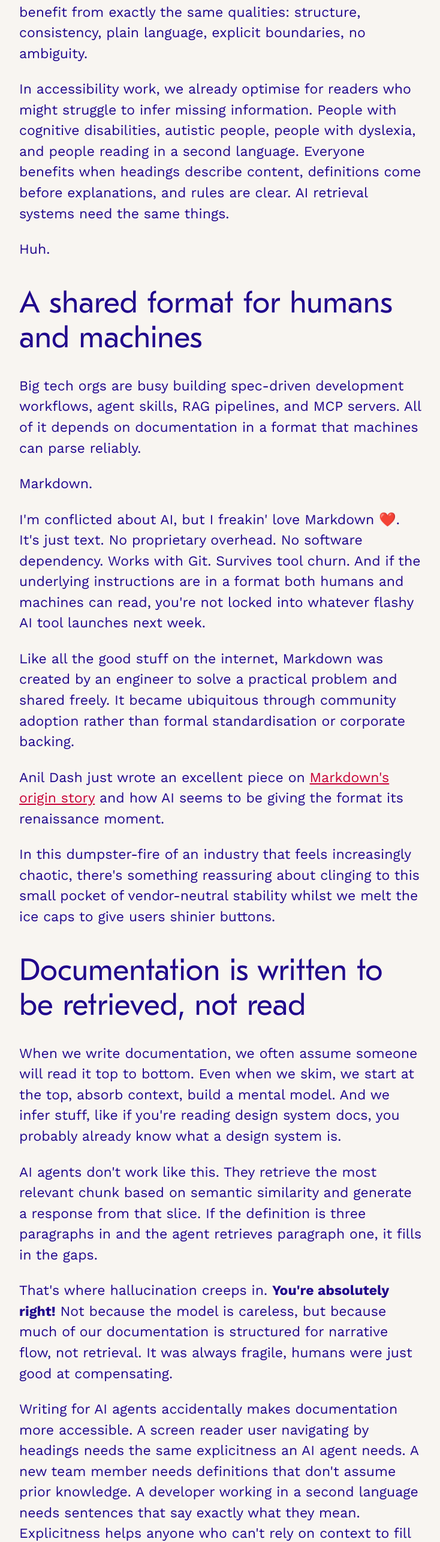
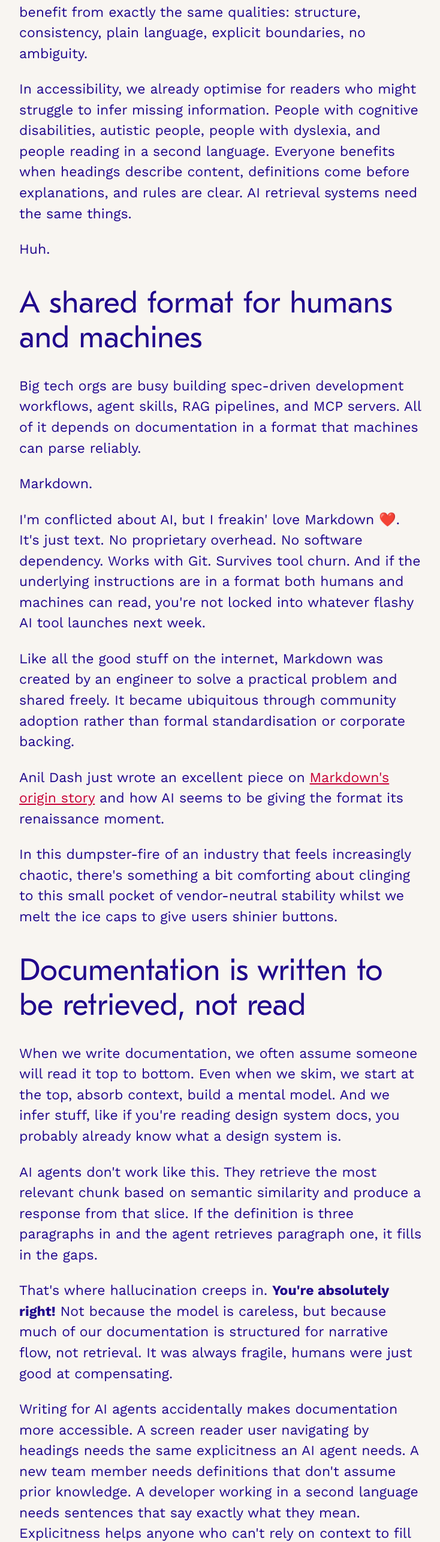
Before and after one commit to Grrreidy/astro-site, an Astro site: page /blog/ai-is-accidently-making-documentation-accessible in a window 1280 px wide. Shown: the part 1001-3572 px from the top of the page at 60% size, without its empty margins (271-1005 px from the left). Built offline with nearby package versions, Linux system fonts and the light colour scheme; Astro itself is replaced by a stand-in of ours.

Commit message:
blog post edits

```diff
--- a/src/content/blog/AI-is-accidently-making-documentation-accessible.mdx
+++ b/src/content/blog/AI-is-accidently-making-documentation-accessible.mdx
@@ -15,7 +15,7 @@ So I'm trying to find positives.
 
 We've been testing how machine-readable our design system documentation is. Turns out, AI agents and humans benefit from exactly the same qualities: structure, consistency, plain language, explicit boundaries, no ambiguity.
 
-In accessibility work, we already optimise for readers who might struggle to infer missing information. People with cognitive disabilities, autistic people, people with dyslexia, and people reading in a second language. Everyone benefits when headings describe content, definitions come before explanations, and rules are clear. AI retrieval systems need the same things.
+In accessibility, we already optimise for readers who might struggle to infer missing information. People with cognitive disabilities, autistic people, people with dyslexia, and people reading in a second language. Everyone benefits when headings describe content, definitions come before explanations, and rules are clear. AI retrieval systems need the same things.
 
 Huh.
 
@@ -31,13 +31,13 @@ Like all the good stuff on the internet, Markdown was created by an engineer to
 
 Anil Dash just wrote an excellent piece on [Markdown's origin story](https://www.anildash.com/2026/01/09/how-markdown-took-over-the-world/) and how AI seems to be giving the format its renaissance moment.
 
-In this dumpster-fire of an industry that feels increasingly chaotic, there's something reassuring about clinging to this small pocket of vendor-neutral stability whilst we melt the ice caps to give users shinier buttons.
+In this dumpster-fire of an industry that feels increasingly chaotic, there's something a bit comforting about clinging to this small pocket of vendor-neutral stability whilst we melt the ice caps to give users shinier buttons.
 
 ## Documentation is written to be retrieved, not read
 
 When we write documentation, we often assume someone will read it top to bottom. Even when we skim, we start at the top, absorb context, build a mental model. And we infer stuff, like if you're reading design system docs, you probably already know what a design system is.
 
-AI agents don't work like this. They retrieve the most relevant chunk based on semantic similarity and generate a response from that slice. If the definition is three paragraphs in and the agent retrieves paragraph one, it fills in the gaps.
+AI agents don't work like this. They retrieve the most relevant chunk based on semantic similarity and produce a response from that slice. If the definition is three paragraphs in and the agent retrieves paragraph one, it fills in the gaps.
 
 That's where hallucination creeps in. **You're absolutely right!** Not because the model is careless, but because much of our documentation is structured for narrative flow, not retrieval. It was always fragile, humans were just good at compensating.
 
@@ -63,7 +63,7 @@ Aim for declarative over descriptive writing. It helps when you:
 - lead with definitions and the most critical information
 - avoid hedging language (might, could, tends to)
 - use must and should deliberately
-- avoid metaphor where precision is required
+- avoid metaphors
 - never assume prior knowledge
 
 To a human reader, this sort of writing can feel abrupt. Less friendly. But for readers who need certainty, it's a relief. For AI, it's essential.
```
